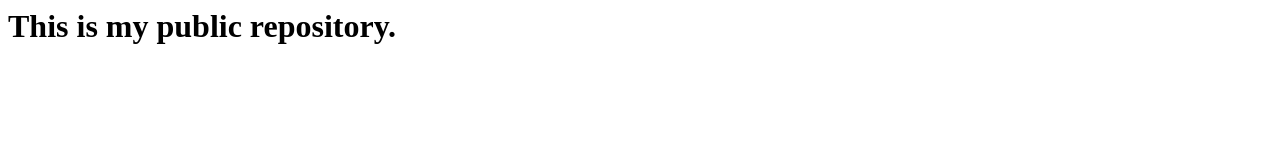
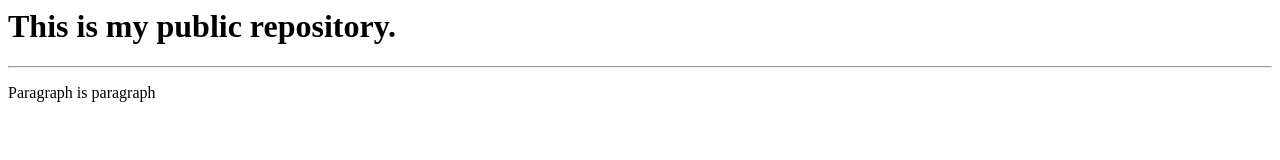
Before and after one commit to Jarom-L/jarom-l.github.io, a plain HTML site: page index.html in a window 1280 px wide. Drawn offline with Linux system fonts and the light colour scheme.

Commit message:
Added New Paragraph

```diff
--- a/index.html
+++ b/index.html
@@ -4,5 +4,7 @@
   </head>
   <body>
     <h1>This is my public repository.</h1>
+    <hr>
+    <p>Paragraph is paragraph</p>
   </body>
 </html>
```
